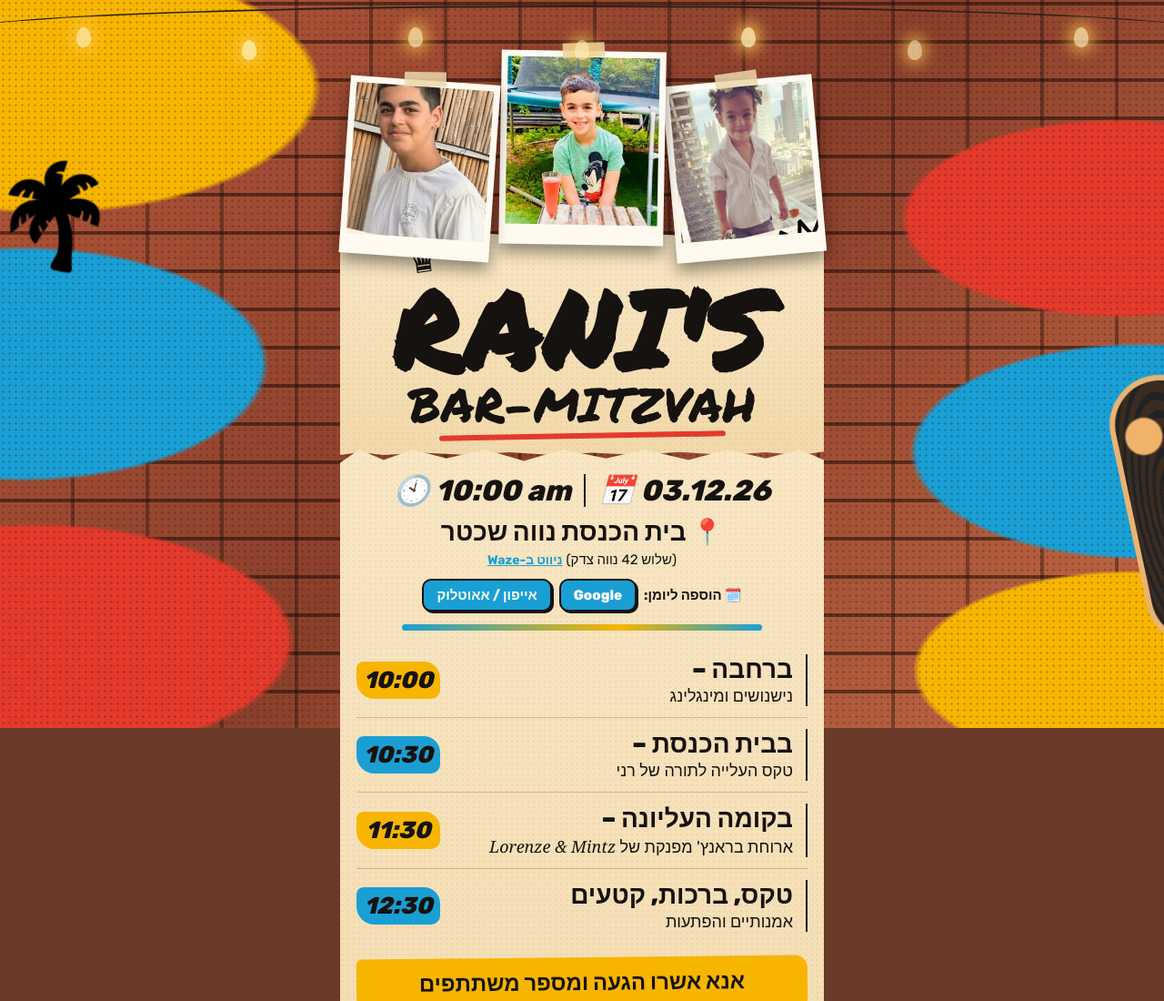
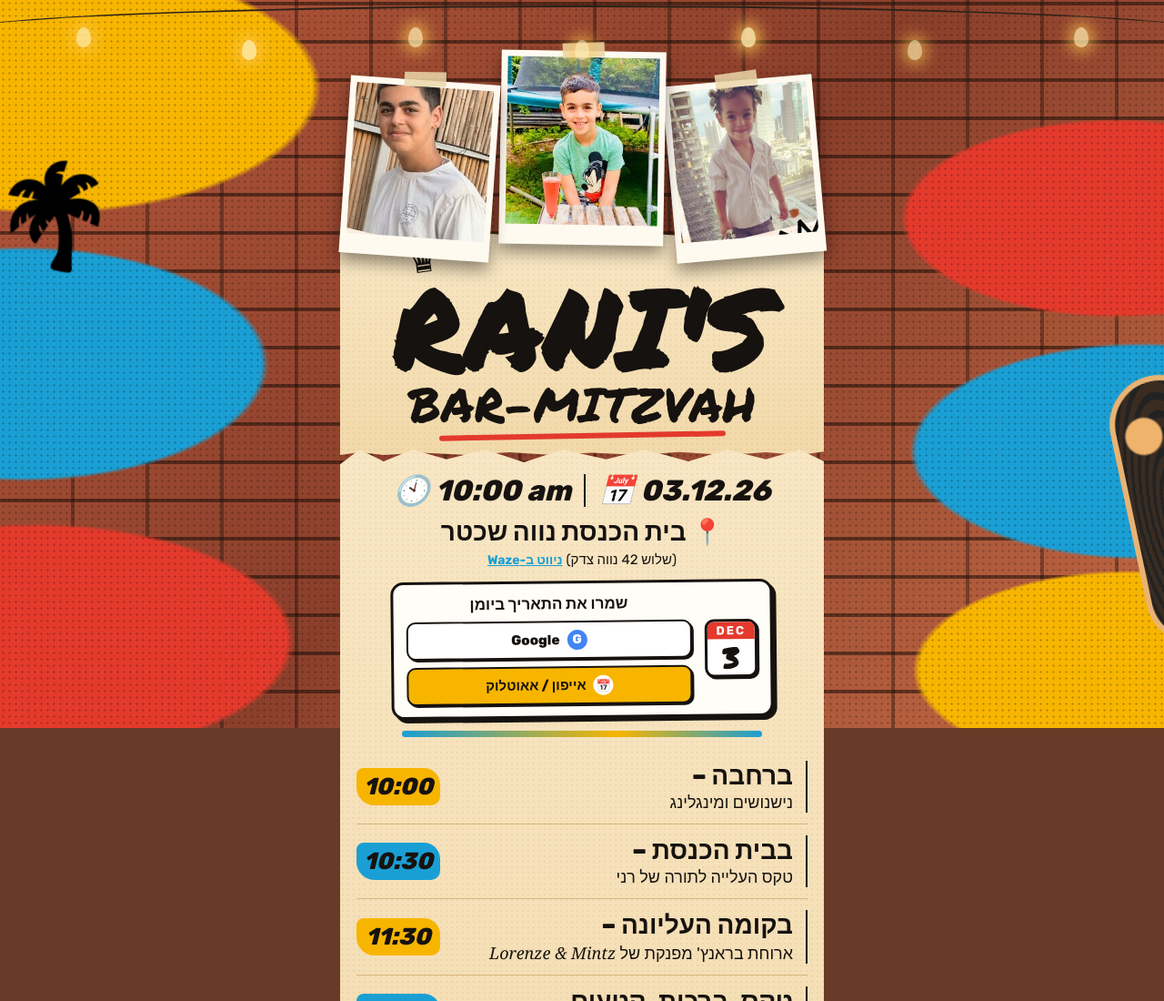
Before and after one commit to RaniRozen/privacy-policy, a website: page public/index.html in a window 1280 px wide. Shown: the top 1100 px of the page at 91% size. Drawn offline with Linux system fonts and the light colour scheme; no server answers; a web font is replaced by a local one.

Commit message:
עיצוב חדש לכפתור הוספה ליומן
Co-Authored-By: Claude Sonnet 5.5 <noreply@anthropic.com>
Claude-Session: https://claude.ai/code/session_01JMZRBstCVCHit6rSWErjDf

```diff
--- a/public/index.html
+++ b/public/index.html
@@ -40,9 +40,14 @@
       <a class="nav" href="https://waze.com/ul?q=%D7%A9%D7%9C%D7%95%D7%A9%2042%20%D7%A0%D7%95%D7%95%D7%94%20%D7%A6%D7%93%D7%A7%20%D7%AA%D7%9C%20%D7%90%D7%91%D7%99%D7%91&navigate=yes" target="_blank" rel="noopener">ניווט ב-Waze</a>
     </div>
     <div class="cal">
-      <span>🗓️ הוספה ליומן:</span>
-      <a href="https://calendar.google.com/calendar/render?action=TEMPLATE&text=%D7%91%D7%A8%20%D7%94%D7%9E%D7%A6%D7%95%D7%95%D7%94%20%D7%A9%D7%9C%20%D7%A8%D7%A0%D7%99%20%F0%9F%8E%89&dates=20261203T080000Z/20261203T140000Z&location=%D7%91%D7%99%D7%AA%20%D7%94%D7%9B%D7%A0%D7%A1%D7%AA%20%D7%A0%D7%95%D7%95%D7%94%20%D7%A9%D7%9B%D7%98%D7%A8%2C%20%D7%A9%D7%9C%D7%95%D7%A9%2042%20%D7%A0%D7%95%D7%95%D7%94%20%D7%A6%D7%93%D7%A7%2C%20%D7%AA%D7%9C%20%D7%90%D7%91%D7%99%D7%91&details=10%3A00%20%D7%A7%D7%91%D7%9C%D7%AA%20%D7%A4%D7%A0%D7%99%D7%9D%20%7C%2010%3A30%20%D7%98%D7%A7%D7%A1%20%D7%94%D7%A2%D7%9C%D7%99%D7%99%D7%94%20%D7%9C%D7%AA%D7%95%D7%A8%D7%94%20%7C%2011%3A30%20%D7%90%D7%A8%D7%95%D7%97%D7%AA%20%D7%91%D7%A8%D7%90%D7%A0%D7%A5%20%7C%2012%3A30%20%D7%98%D7%A7%D7%A1%2C%20%D7%91%D7%A8%D7%9B%D7%95%D7%AA%20%D7%95%D7%94%D7%A4%D7%AA%D7%A2%D7%95%D7%AA" target="_blank" rel="noopener">Google</a>
-      <a href="rani-bar-mitzvah.ics">אייפון / אאוטלוק</a>
+      <div class="cal-tile" aria-hidden="true"><b>DEC</b><span>3</span></div>
+      <div class="cal-body">
+        <strong>שמרו את התאריך ביומן</strong>
+        <div class="cal-btns">
+          <a class="gcal" href="https://calendar.google.com/calendar/render?action=TEMPLATE&text=%D7%91%D7%A8%20%D7%94%D7%9E%D7%A6%D7%95%D7%95%D7%94%20%D7%A9%D7%9C%20%D7%A8%D7%A0%D7%99%20%F0%9F%8E%89&dates=20261203T080000Z/20261203T140000Z&location=%D7%91%D7%99%D7%AA%20%D7%94%D7%9B%D7%A0%D7%A1%D7%AA%20%D7%A0%D7%95%D7%95%D7%94%20%D7%A9%D7%9B%D7%98%D7%A8%2C%20%D7%A9%D7%9C%D7%95%D7%A9%2042%20%D7%A0%D7%95%D7%95%D7%94%20%D7%A6%D7%93%D7%A7%2C%20%D7%AA%D7%9C%20%D7%90%D7%91%D7%99%D7%91&details=10%3A00%20%D7%A7%D7%91%D7%9C%D7%AA%20%D7%A4%D7%A0%D7%99%D7%9D%20%7C%2010%3A30%20%D7%98%D7%A7%D7%A1%20%D7%94%D7%A2%D7%9C%D7%99%D7%99%D7%94%20%D7%9C%D7%AA%D7%95%D7%A8%D7%94%20%7C%2011%3A30%20%D7%90%D7%A8%D7%95%D7%97%D7%AA%20%D7%91%D7%A8%D7%90%D7%A0%D7%A5%20%7C%2012%3A30%20%D7%98%D7%A7%D7%A1%2C%20%D7%91%D7%A8%D7%9B%D7%95%D7%AA%20%D7%95%D7%94%D7%A4%D7%AA%D7%A2%D7%95%D7%AA" target="_blank" rel="noopener"><i>G</i> Google</a>
+          <a class="ical" href="rani-bar-mitzvah.ics"><i>📅</i> אייפון / אאוטלוק</a>
+        </div>
+      </div>
     </div>
     <div class="brush"></div>
 
@@ -94,12 +99,17 @@
 
       <div class="step" data-step="done">
         <div class="thanks" id="thanks"></div>
-        <div class="cal" id="calDone">
-          <span>🗓️ הוספה ליומן:</span>
-          <a href="https://calendar.google.com/calendar/render?action=TEMPLATE&text=%D7%91%D7%A8%20%D7%94%D7%9E%D7%A6%D7%95%D7%95%D7%94%20%D7%A9%D7%9C%20%D7%A8%D7%A0%D7%99%20%F0%9F%8E%89&dates=20261203T080000Z/20261203T140000Z&location=%D7%91%D7%99%D7%AA%20%D7%94%D7%9B%D7%A0%D7%A1%D7%AA%20%D7%A0%D7%95%D7%95%D7%94%20%D7%A9%D7%9B%D7%98%D7%A8%2C%20%D7%A9%D7%9C%D7%95%D7%A9%2042%20%D7%A0%D7%95%D7%95%D7%94%20%D7%A6%D7%93%D7%A7%2C%20%D7%AA%D7%9C%20%D7%90%D7%91%D7%99%D7%91&details=10%3A00%20%D7%A7%D7%91%D7%9C%D7%AA%20%D7%A4%D7%A0%D7%99%D7%9D%20%7C%2010%3A30%20%D7%98%D7%A7%D7%A1%20%D7%94%D7%A2%D7%9C%D7%99%D7%99%D7%94%20%D7%9C%D7%AA%D7%95%D7%A8%D7%94%20%7C%2011%3A30%20%D7%90%D7%A8%D7%95%D7%97%D7%AA%20%D7%91%D7%A8%D7%90%D7%A0%D7%A5%20%7C%2012%3A30%20%D7%98%D7%A7%D7%A1%2C%20%D7%91%D7%A8%D7%9B%D7%95%D7%AA%20%D7%95%D7%94%D7%A4%D7%AA%D7%A2%D7%95%D7%AA" target="_blank" rel="noopener">Google</a>
-          <a href="rani-bar-mitzvah.ics">אייפון / אאוטלוק</a>
+        <div class="cal">
+      <div class="cal-tile" aria-hidden="true"><b>DEC</b><span>3</span></div>
+      <div class="cal-body">
+        <strong>שמרו את התאריך ביומן</strong>
+        <div class="cal-btns">
+          <a class="gcal" href="https://calendar.google.com/calendar/render?action=TEMPLATE&text=%D7%91%D7%A8%20%D7%94%D7%9E%D7%A6%D7%95%D7%95%D7%94%20%D7%A9%D7%9C%20%D7%A8%D7%A0%D7%99%20%F0%9F%8E%89&dates=20261203T080000Z/20261203T140000Z&location=%D7%91%D7%99%D7%AA%20%D7%94%D7%9B%D7%A0%D7%A1%D7%AA%20%D7%A0%D7%95%D7%95%D7%94%20%D7%A9%D7%9B%D7%98%D7%A8%2C%20%D7%A9%D7%9C%D7%95%D7%A9%2042%20%D7%A0%D7%95%D7%95%D7%94%20%D7%A6%D7%93%D7%A7%2C%20%D7%AA%D7%9C%20%D7%90%D7%91%D7%99%D7%91&details=10%3A00%20%D7%A7%D7%91%D7%9C%D7%AA%20%D7%A4%D7%A0%D7%99%D7%9D%20%7C%2010%3A30%20%D7%98%D7%A7%D7%A1%20%D7%94%D7%A2%D7%9C%D7%99%D7%99%D7%94%20%D7%9C%D7%AA%D7%95%D7%A8%D7%94%20%7C%2011%3A30%20%D7%90%D7%A8%D7%95%D7%97%D7%AA%20%D7%91%D7%A8%D7%90%D7%A0%D7%A5%20%7C%2012%3A30%20%D7%98%D7%A7%D7%A1%2C%20%D7%91%D7%A8%D7%9B%D7%95%D7%AA%20%D7%95%D7%94%D7%A4%D7%AA%D7%A2%D7%95%D7%AA" target="_blank" rel="noopener"><i>G</i> Google</a>
+          <a class="ical" href="rani-bar-mitzvah.ics"><i>📅</i> אייפון / אאוטלוק</a>
         </div>
-        <button type="button" class="link" id="again">לשינוי התשובה</button>
+      </div>
+    </div>
+    <button type="button" class="link" id="again">לשינוי התשובה</button>
       </div>
       <p class="err" id="err" role="alert"></p>
     </form>
--- a/public/style.css
+++ b/public/style.css
@@ -113,7 +113,18 @@ input:focus{outline:3px solid var(--b)}
 @media (max-width:480px){.palm{font-size:70px; top:150px; opacity:.8}.skate{display:none}}
 
 /* ---- הוספה ליומן ---- */
-.cal{display:flex; flex-wrap:wrap; justify-content:center; align-items:center; gap:8px; margin:12px 0 2px; font-weight:700; font-size:15px}
-.cal a{background:var(--b); color:#fff; text-decoration:none; padding:7px 14px; border:2px solid var(--ink); border-radius:10px; box-shadow:2px 2px 0 var(--ink); font-weight:800}
-.cal a:active{transform:translate(2px,2px); box-shadow:none}
-.step[data-step="done"] .cal{margin:4px 0}
+.cal{display:flex; align-items:center; gap:14px; margin:14px auto 4px; max-width:420px; padding:12px 14px; background:#fffdf7; border:3px solid var(--ink); border-radius:14px; box-shadow:4px 4px 0 var(--ink); transform:rotate(-.6deg)}
+.cal-tile{flex:0 0 58px; height:64px; border:3px solid var(--ink); border-radius:10px; background:#fff; overflow:hidden; text-align:center; box-shadow:2px 2px 0 var(--ink)}
+.cal-tile b{display:block; background:var(--r); color:#fff; font-size:13px; letter-spacing:2px; padding:2px 0; font-family:'Rubik',sans-serif}
+.cal-tile span{display:block; font-family:'Permanent Marker',cursive; font-size:34px; line-height:1.15}
+.cal-body{flex:1; min-width:0}
+.cal-body strong{display:block; font-size:17px; margin-bottom:8px}
+.cal-btns{display:flex; flex-direction:column; gap:8px}
+.cal-btns a{display:flex; align-items:center; justify-content:center; gap:8px; padding:8px 12px; border:2px solid var(--ink); border-radius:10px; font-weight:800; font-size:15px; color:var(--ink); text-decoration:none; background:var(--y); box-shadow:2px 2px 0 var(--ink); transition:transform .1s, box-shadow .1s}
+.cal-btns a:active{transform:translate(2px,2px); box-shadow:none}
+.cal-btns a.gcal{background:#fff}
+.cal-btns i{font-style:normal; width:22px; height:22px; border-radius:50%; display:grid; place-items:center; font-size:14px; font-weight:800; line-height:1}
+.gcal i{background:#4285f4; color:#fff}
+.ical i{background:#fff; font-size:13px}
+.step[data-step="done"] .cal{margin:6px auto; transform:none; box-shadow:3px 3px 0 var(--ink)}
+@media (max-width:360px){.cal{flex-direction:column; text-align:center}.cal-btns{width:100%}}
```
